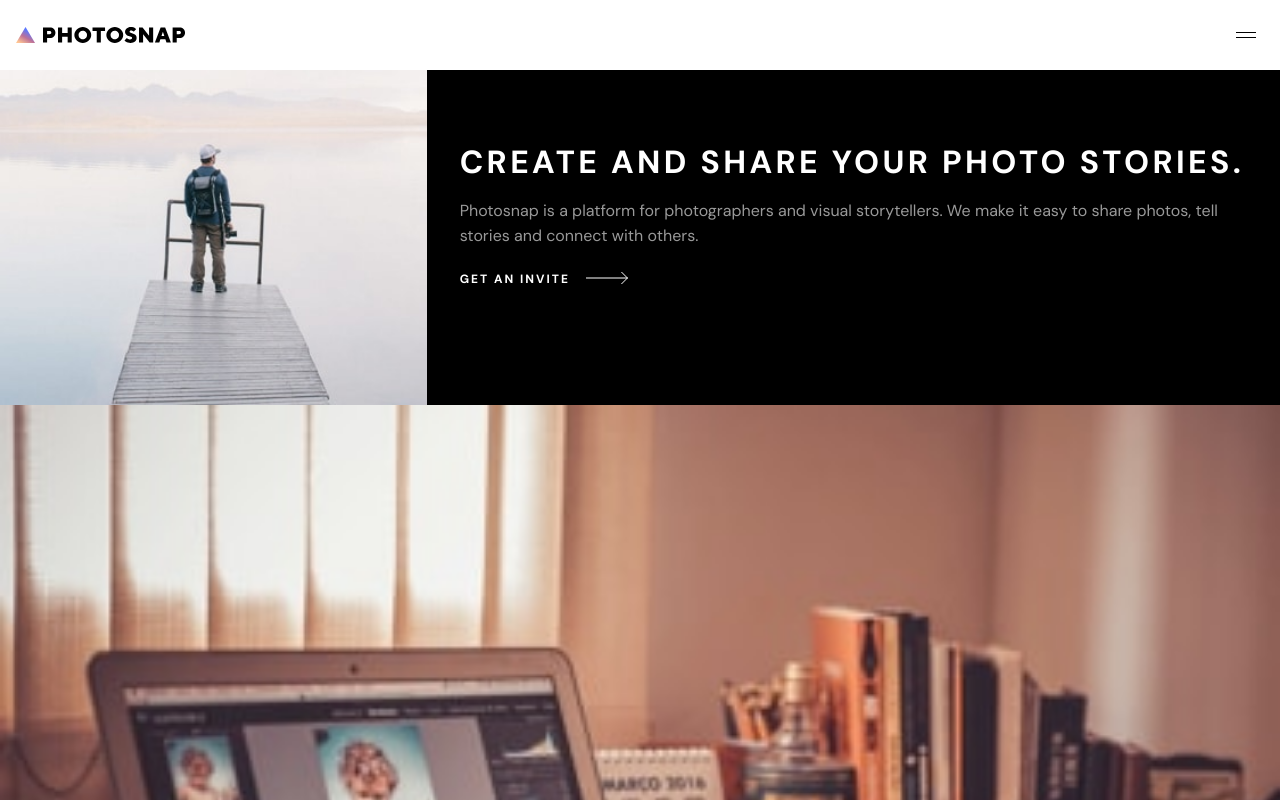
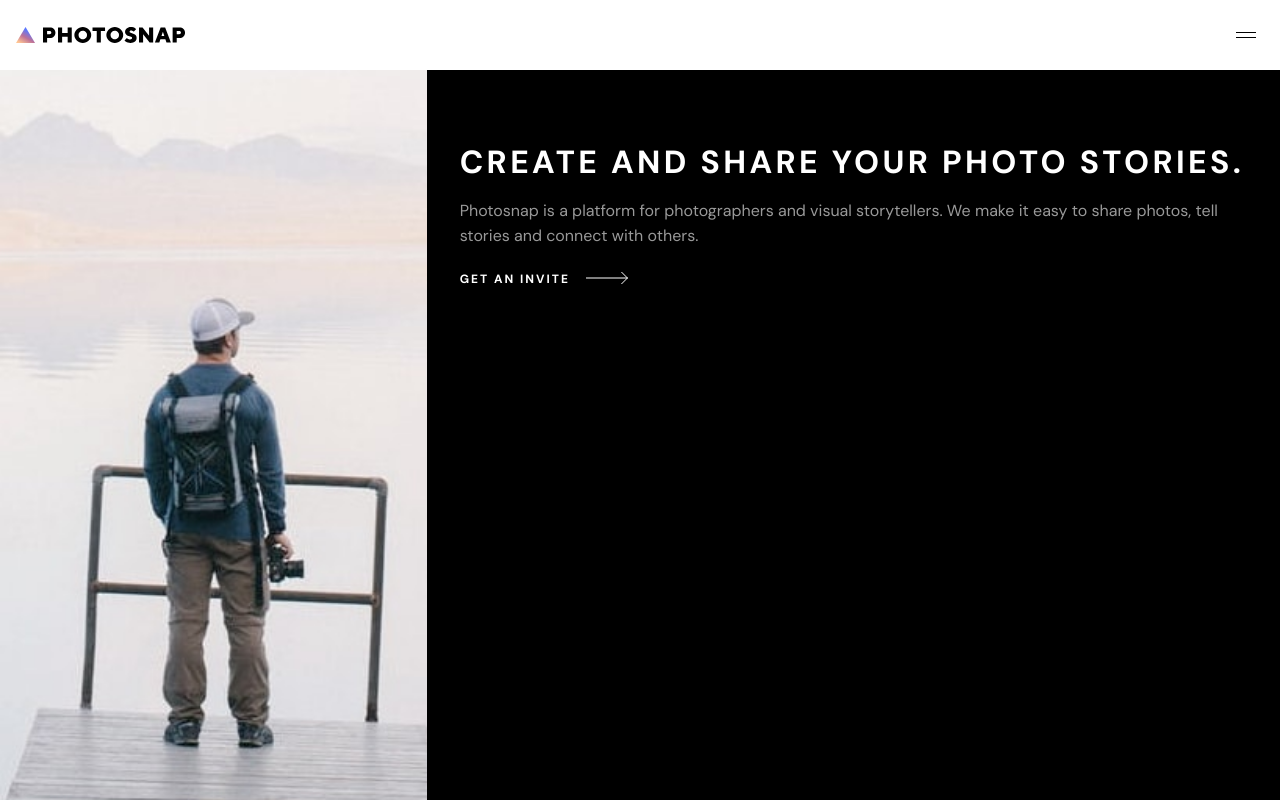
Before and after one commit to alexJSanchez/PhotoSnap, a React (Create React App) app in the folder photosnap/: page / in a window 1280 px wide. Shown: the top 800 px of the page. Built offline with nearby package versions, Linux system fonts and the light colour scheme; the HTML template or start-up script is replaced by a standard one.

Commit message:
adjusting css sizes and adjust responsive web

```diff
--- a/photosnap/src/pages/Home.js
+++ b/photosnap/src/pages/Home.js
@@ -1,6 +1,7 @@
 import React from "react";
 
 import create_and_share from "../assets/home/mobile/create-and-share.jpg";
+import create_and_share_mid from "../assets/home/tablet/create-and-share.jpg";
 import arrow from "../assets/shared/desktop/arrow.svg";
 import beautiful_stories from "../assets/home/mobile/beautiful-stories.jpg";
 import designed_for_everyone from "../assets/home/mobile/designed-for-everyone.jpg";
@@ -17,19 +18,28 @@ export default function Home() {
 			<div className="App">
 				<main>
 					{/*card one*/}
-					<div id="main-card" className="bg-black md:grid md:grid-cols-3">
-						<div id="main-card-top" className="md:col-span-1">
+					<div
+						id="main-card"
+						className="bg-black tablet:grid tablet:grid-cols-3"
+					>
+						<div id="main-card-top" className="tablet:col-span-1">
 							<img
-								id="main-card-top-image"
-								className="w-full"
+								id="main-card-top-image "
+								className="w-full tablet:hidden"
 								src={create_and_share}
 								alt="man on mountain"
 							/>
+							<img
+								id="main-card-top-image "
+								className="w-full mobile:hidden tablet:block "
+								src={create_and_share_mid}
+								alt="man on mountain"
+							/>
 						</div>
-						<div className="main-card-bottom-boommark md:hidden"></div>
+						<div className="main-card-bottom-boommark tablet:hidden"></div>
 						<div
 							id="main-card-bottom"
-							className="md:col-span-2 text-white bg-black pt-[4.5rem] pr-[1.5rem] pb-[4.5rem] pl-[2.063rem]"
+							className="tablet:col-span-2 text-white bg-black pt-[4.5rem] pr-[1.5rem] pb-[4.5rem] pl-[2.063rem]"
 						>
 							<h2 className="text-white text-[32px] font-bold leading-[40px] tracking-[3.333px] uppercase">
 								Create and share your photo Stories.
--- a/photosnap/tailwind.config.js
+++ b/photosnap/tailwind.config.js
@@ -2,6 +2,10 @@
 module.exports = {
 	content: ["./src/**/*.{html,js}"],
 	theme: {
+		screens: {
+			mobile: "0px",
+			tablet: "768px",
+		},
 		extend: {
 			fontSize: {
 				head1: [
```
